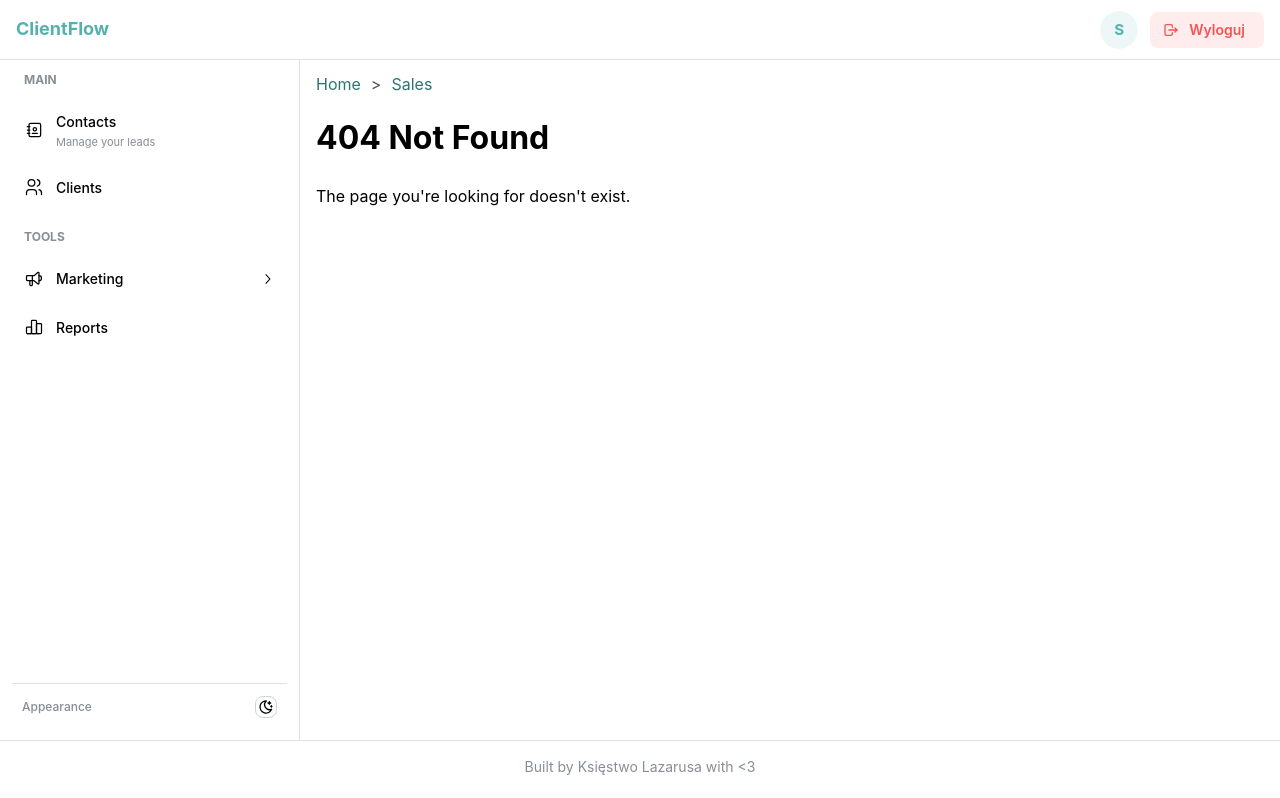
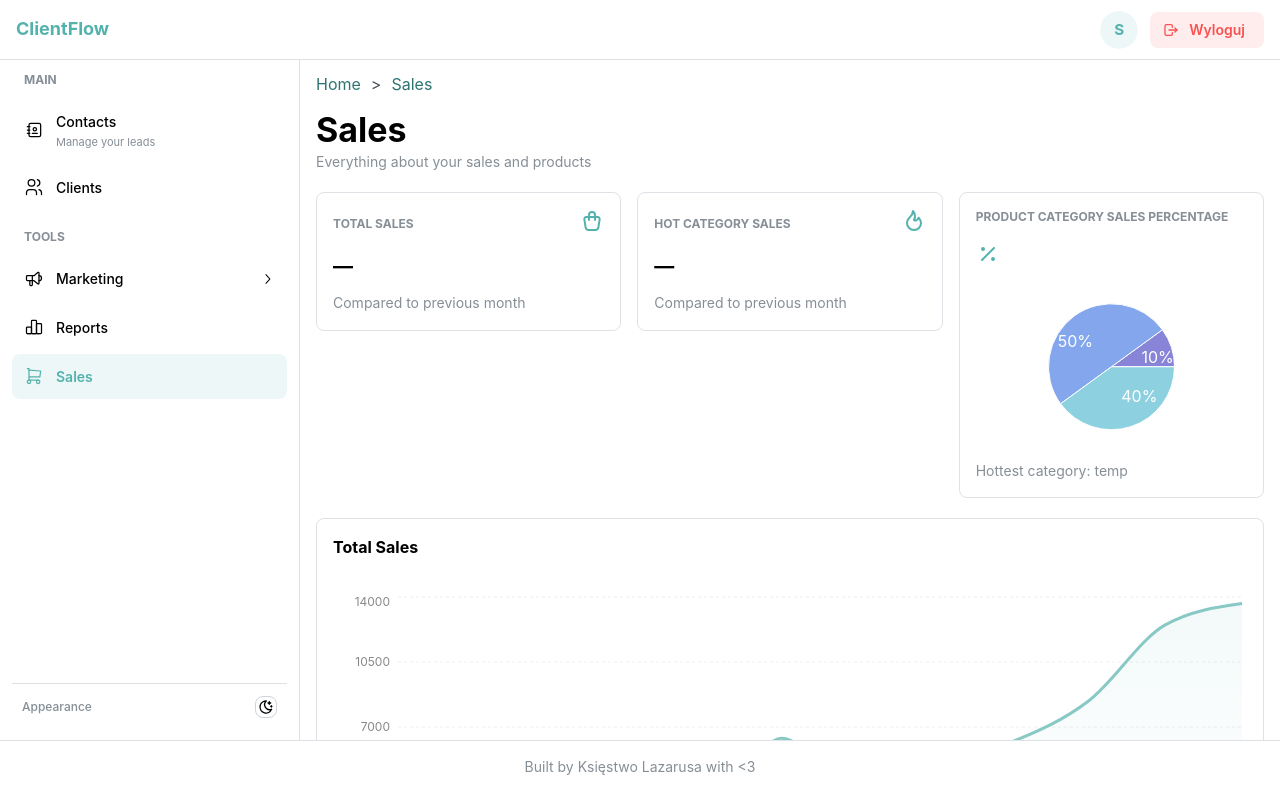
Before and after one commit to Lazarus-Duchy/kodaro-cmr, a React (Vite) app in the folder frontend/CRM/: page /sales in a window 1280 px wide. Shown: the top 798 px of the page. Built offline with nearby package versions, Linux system fonts and the light colour scheme; sample sign-in values are in the browser's storage.

Commit message:
Added Sales Navigation

```diff
--- a/frontend/CRM/src/components/Layout/Navbar/Navbar.jsx
+++ b/frontend/CRM/src/components/Layout/Navbar/Navbar.jsx
@@ -8,7 +8,8 @@ import {
   IconSettings,
   IconLogout,
   IconSun,
-  IconMoonStars
+  IconMoonStars,
+  IconShoppingCart
 } from '@tabler/icons-react';
 
 const navlinks = [
@@ -37,6 +38,7 @@ const navlinks = [
         ]
       },
       { href: 'reports', label: 'Reports', icon: <IconChartBar size={20} stroke={1.5} /> },
+      { href: 'sales', label: 'Sales', icon: <IconShoppingCart size={20} stroke={1.5} /> },
     ]
   }
 ];
--- a/frontend/CRM/src/components/RouterSwitcher/RouterSwitcher.jsx
+++ b/frontend/CRM/src/components/RouterSwitcher/RouterSwitcher.jsx
@@ -2,6 +2,7 @@ import { Route, Routes } from "react-router-dom";
 import ErrorScreen from "../Modals/ErrorScreen/ErrorScreen";
 import Contacts from "../Sections/Contacts/Contacts";
 import Home from "../Sections/Home/Home";
+import Sales from "../Sections/Sales/Sales";
 import Reports from "../Sections/Reports/Reports";
 import Marketing from "../Sections/Marketing/Marketing";
 import Clients from "../Sections/Clients/Clients";
@@ -28,6 +29,9 @@ export const RouterSwitcher = () => {
       <Route path="/reports" element={
         <ProtectedRoute><Reports /></ProtectedRoute>
       } />
+      <Route path="/sales" element={
+        <ProtectedRoute><Sales /></ProtectedRoute>
+      } />
     </Routes>
   );
 };
```
